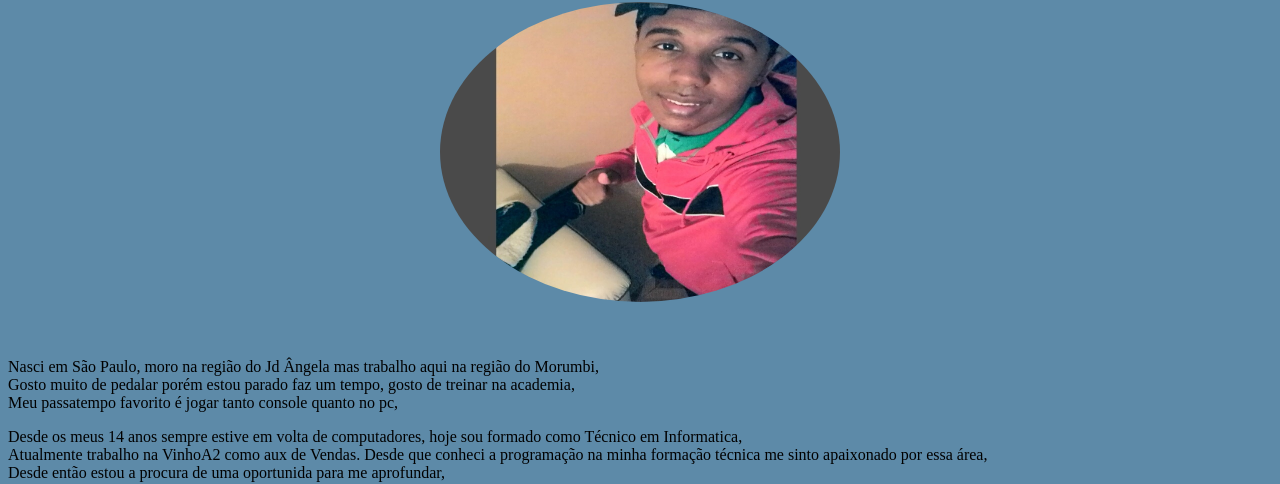
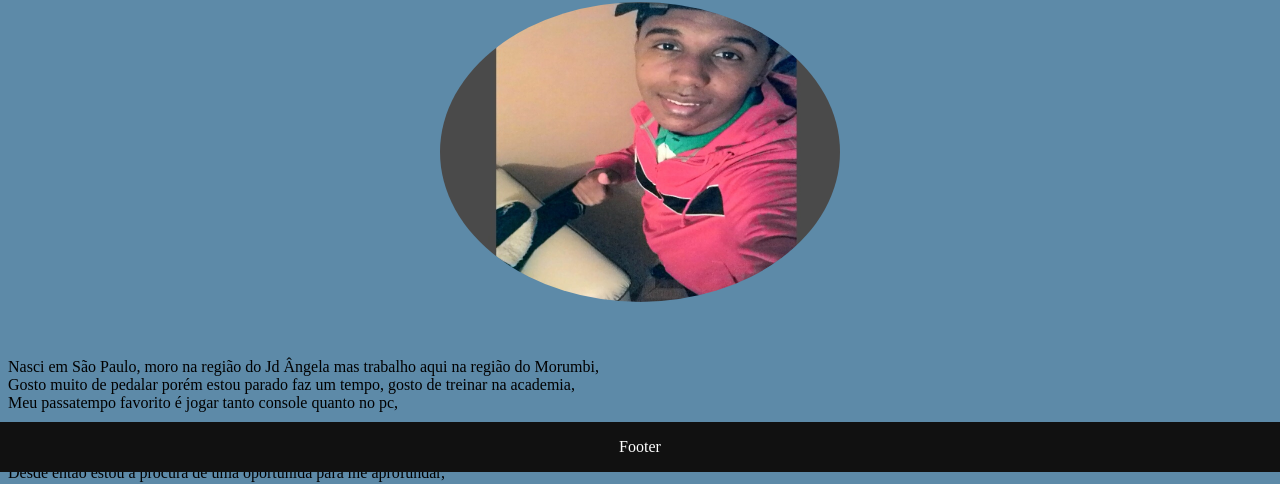
Before and after one commit to LuizF1408/minha_pagina, a plain HTML site: page index.html in a window 1280 px wide. Shown: the part 328-812 px from the top of the page. Drawn offline with Linux system fonts and the light colour scheme.

Commit message:
att index

```diff
--- a/index.html
+++ b/index.html
@@ -7,6 +7,9 @@
 <title> Luiz Fernando Santos Vieira, 21 anos, Técnico em Informática </title>
 
 <body style="background-color:#5d8aa8">
+  <div class="footer">
+    <p>Footer</p>
+  </div>
 <div class="navbar">
   <ul>
     <li><a class="active" href="#home">Home</a></li>
```
